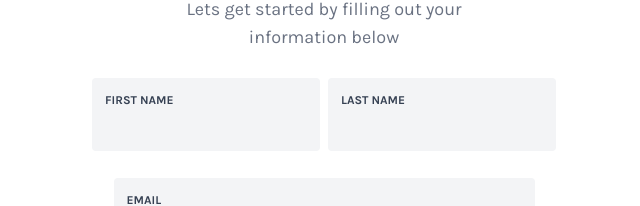
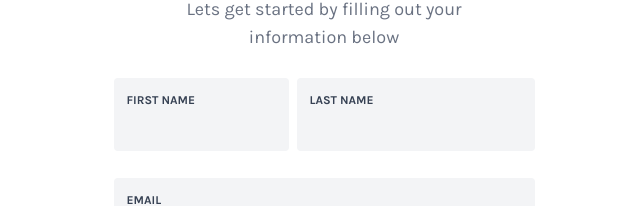
Before and after one commit to Hack4Impact-UMD/h4i-internal-application-tool, a React (Vite) app in the folder frontend/: page /signup in a window 1280 px wide. Shown: the part 235-441 px from the top of the page, without its empty margins (316-956 px from the left). Built offline with nearby package versions, Linux system fonts and the light colour scheme.

Commit message:
Made TextBox width/height dynamic, added button enable/disable funcitonality, added invalid states

```diff
--- a/frontend/src/components/signup/TextBox.tsx
+++ b/frontend/src/components/signup/TextBox.tsx
@@ -1,18 +1,25 @@
 interface TextBoxProps {
-    inputType: String;
-    width: String;
-    height: String;
-    label: String;
-    invalidLabel: String;
+    inputType: string;
+    width: string;
+    height: string;
+    label: string;
+    invalidLabel?: string;
+    onChange?: (event: React.ChangeEvent<HTMLInputElement>) => void;
 }
 
-export default function TextBox({ inputType, width, height, label, invalidLabel }: TextBoxProps ) {
-    const labelClassName = "flex flex-col justify-around w-[" + width + "px] h-[" + height + "px] bg-gray-100 m-1 p-3 border-1 border-transparent rounded-sm hover:border-black"
+export default function TextBox({ inputType, width, height, label, invalidLabel, onChange }: TextBoxProps ) {
+    const borderColor = invalidLabel ? "border-red-500" : "border-transparent";
+    const hover = invalidLabel ? "" : "hover:border-black";
+    var labelClassName = `flex flex-col justify-around bg-gray-100 m-1 p-3 border-1 ${borderColor} rounded-sm ${hover}`;
 
     return (
-        <label className={labelClassName}>
-            <h4 className="font-bold text-xs text-gray-700">{label}</h4>
-            <input type={inputType} className="text-base text-lg font-medium focus:outline-none"></input>
-        </label>
+        // Had to use inline styling to apply dynamic values for width and height as TailWind does not process these values inside square brackets at runtime
+        <div>
+            <label className={labelClassName} style={{ width: `${width}px`, height: `${height}px` }}>
+                <h4 className="font-bold text-xs text-gray-700">{label}</h4>
+                <input type={inputType} className="text-base text-lg font-medium focus:outline-none" onChange={onChange}></input>
+            </label>
+            {invalidLabel && <div style={{ width: `${width}px`}} className="flex justify-end"><p className="text-xs text-red-500 ">{invalidLabel}</p></div>}
+        </div>
     )
 }
--- a/frontend/src/pages/SignUpCard.tsx
+++ b/frontend/src/pages/SignUpCard.tsx
@@ -1,6 +1,77 @@
+import { useState } from "react"
 import TextBox from "../components/signup/TextBox"
 
+
 export default function SignUpCard() {
+    const [formData, setFormData] = useState({
+        firstname: "",
+        lastname: "",
+        email: "",
+        password: ""
+    });
+
+    const [formErrors, setFormErrors] = useState({
+        firstname: "",
+        lastname: "",
+        email: "",
+        password: "",
+    });
+
+
+    // check if all fields are filled
+    const isFormValid = (
+       formData.firstname.trim() !== "" &&
+       formData.lastname.trim() !== "" &&
+       formData.email.trim() !== "" &&
+       formData.password.trim() !== ""
+    );
+
+    // handle TextBox input changes
+    const handleInputChange = (field: string, value: string) => {
+        const updatedData = {
+            ...formData,
+            [field]:value       //adding OR updating a specific field with new value
+        };
+
+        setFormData(updatedData)
+
+        const updatedErrors = {
+            ...formErrors,
+            [field]: ""
+        }
+
+        setFormErrors(updatedErrors)
+    };
+
+    // using dummy conditionals for now
+    const handleSubmit = () => {
+        let valid = true;
+        let errors = {...formErrors };
+
+        if (formData.firstname.trim() === "") {
+            valid = false;
+            errors.firstname = "Invalid First Name"
+        }
+        if (formData.lastname.trim() === "") {
+            valid = false;
+            errors.lastname = "Invalid Last Name"
+        }
+        if (formData.email.trim() === "" ) {
+            valid = false;
+            errors.email = "Invalid Email"
+        }
+        if (formData.password.length < 6) {
+            valid = false;
+            errors.password = "Invalid Password"
+        }
+
+        setFormErrors(errors)
+
+        if (valid) {
+            // create an account
+        }
+    }
+
     return (
         <div className="flex items-center justify-center min-h-screen bg-white">
             <div className="flex flex-col items-center justify-around w-[430px] h-[700px]">
@@ -13,17 +84,19 @@ export default function SignUpCard() {
                 <div className="flex flex-row">
                     <TextBox
                         inputType="text"
-                        width="217"
+                        width="175"
                         height="73"
                         label="FIRST NAME"
-                        invalidLabel="TEST"
+                        invalidLabel={formErrors.firstname}
+                        onChange={(e) => handleInputChange("firstname", e.target.value)}
                     />
                     <TextBox
                         inputType="text"
-                        width="196"
+                        width="238"
                         height="73"
                         label="LAST NAME"
-                        invalidLabel="TEST"
+                        invalidLabel={formErrors.lastname}
+                        onChange={(e) => handleInputChange("lastname", e.target.value)}
                     />
                 </div>
                 <TextBox
@@ -31,21 +104,31 @@ export default function SignUpCard() {
                     width="421"
                     height="73"
                     label="EMAIL"
-                    invalidLabel="TEST"
+                    invalidLabel={formErrors.email}
+                    onChange={(e) => handleInputChange("email", e.target.value)}
                 />
                 <TextBox
                     inputType="password"
                     width="421"
                     height="73"
                     label="PASSWORD"
-                    invalidLabel="TEST"
+                    invalidLabel={formErrors.password}
+                    onChange={(e) => handleInputChange("password", e.target.value)}
                 />
-                <button className="w-[421px] h-[73px] bg-[#317FD0] text-white text-lg m-1 rounded-sm focus:border-white">Create account</button>
+                <button
+                    className={`w-[421px] h-[73px] text-white text-lg m-1 rounded-sm focus:border-white ${
+                        isFormValid ? "bg-[#317FD0] hover:bg-[#265FA1]" : "bg-gray-400"
+                    }`}
+                    disabled={!isFormValid}
+                    onClick={handleSubmit}
+                >
+                    Create account
+                </button>
                 <div className="w-[421px]">
                     <hr className="w-[421px] text-gray-500 m-0"></hr>
                     <p className="text-gray-500 mt-1">Already have an account? <a href="/" className="text-[#317FD0]">Log In</a></p>
                 </div>
             </div>
         </div>
-    )
-}
+    );
+};
```
